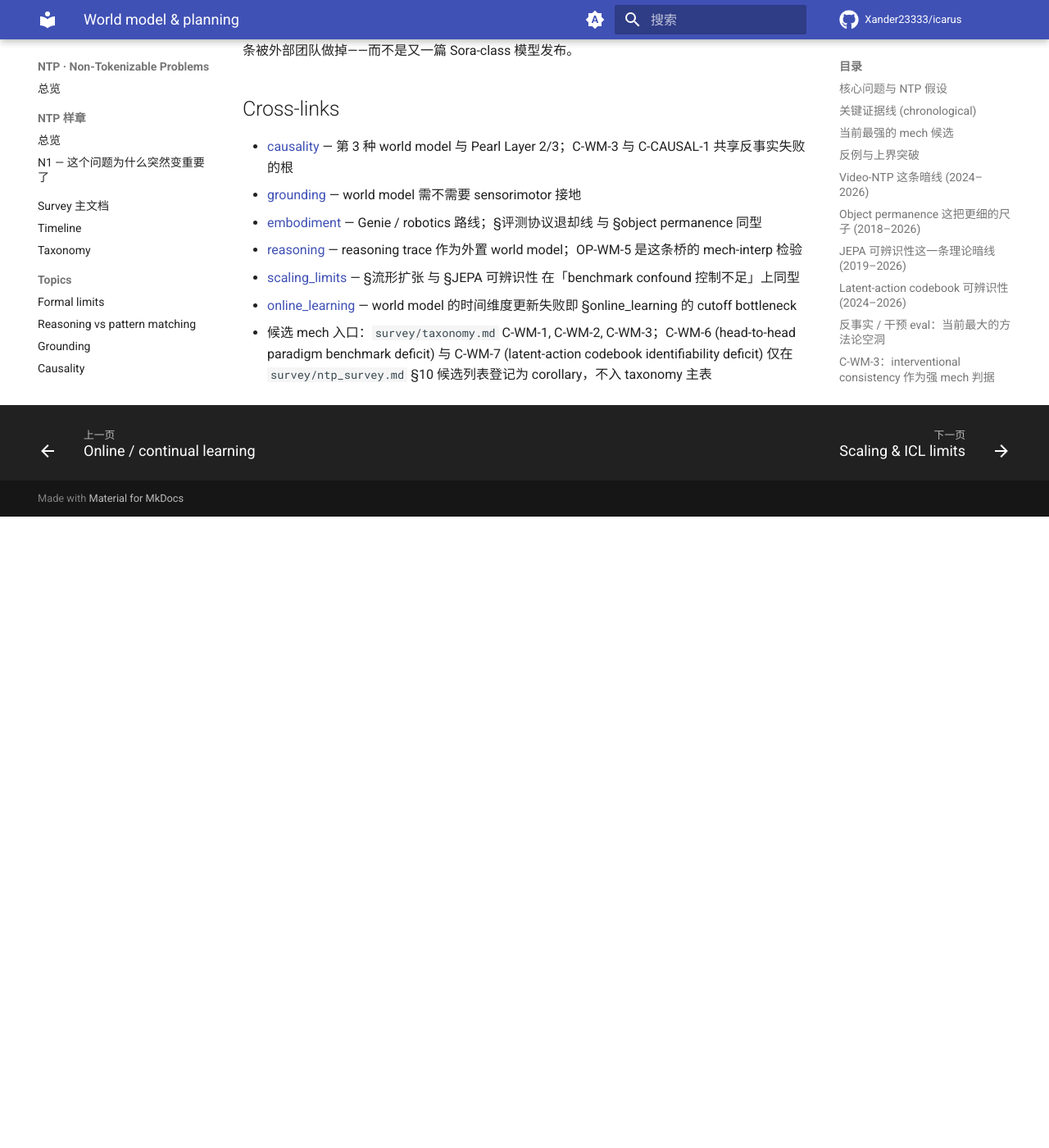
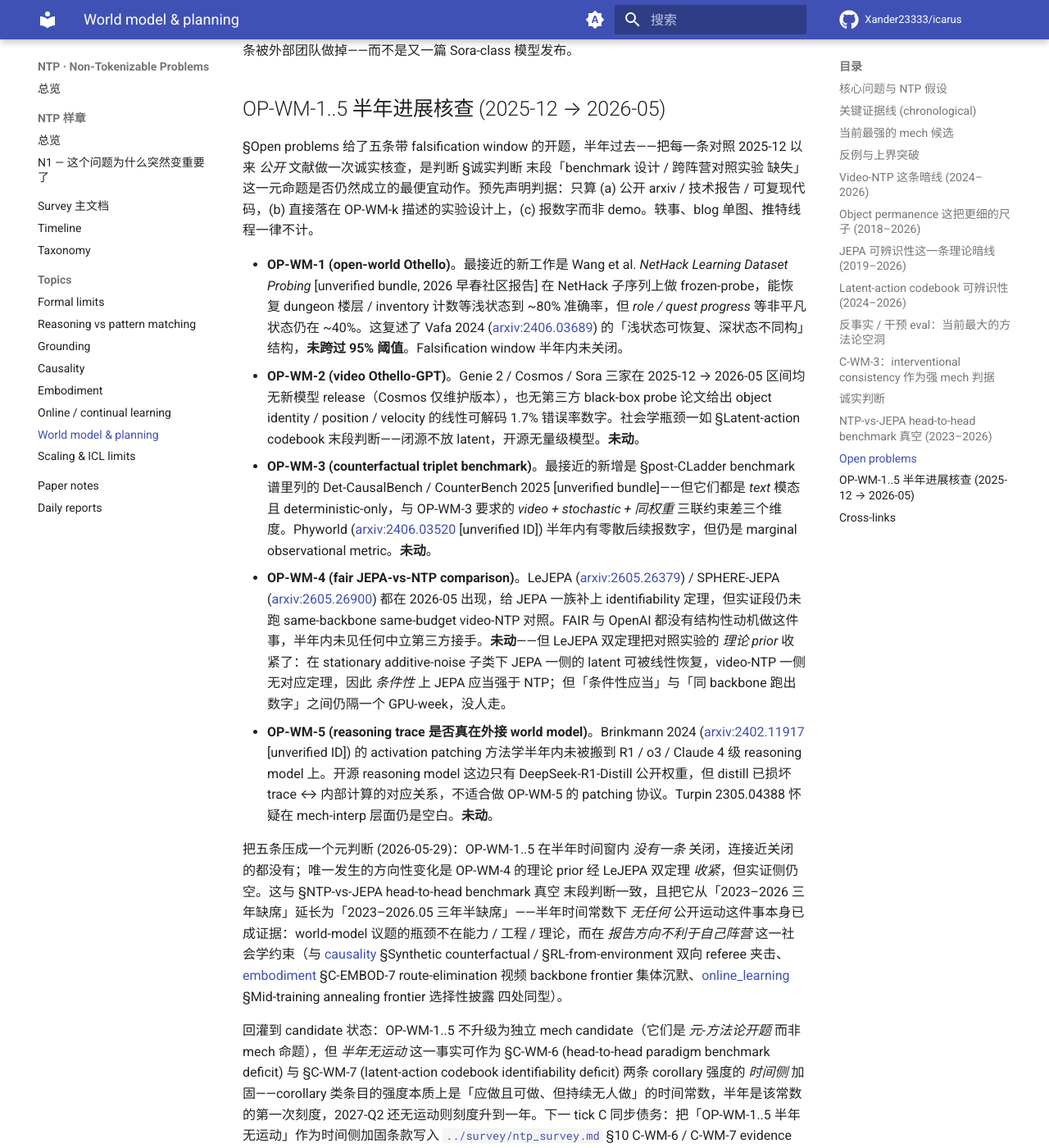
Before and after one commit to Xander23333/icarus, an MkDocs documentation site: the page built from wiki/ntp/topics/world_model.md, in a window 1280 px wide and 1400 px high, scrolled down 14202 px. Shown: the whole window at 82% size. Built offline with MkDocs 1.6.1 and Material for MkDocs 9.7.7, drawn with Linux system fonts in a browser that asks for light colours; comment, search, counter and statistics services are not loaded; before the commit the page ends 14832 px from its top, so only the background shows below that; some of the changed text lies outside the part shown.

Commit message:
[NTP-Deepen] 2026-05-28 23:40 UTC world_model.md +§OP-WM-1..5 半年进展核查 (2025-12→2026-05, none closed)

```diff
--- a/wiki/ntp/topics/world_model.md
+++ b/wiki/ntp/topics/world_model.md
@@ -192,6 +192,20 @@
 
 把这五条压成一个元判断：**world-model 议题的 2026 瓶颈不在新模型 / 新理论，而在 benchmark 设计与跨阵营对照实验的缺失**。OP-WM-2 / OP-WM-3 / OP-WM-4 都是工程 <1 GPU-week 的实验，但每一个都因「报告方向不利于自己阵营」而无人愿做——这与 [causality](causality.md) §RL-from-environment 三个 <1 GPU-week 实验缺失 / [reasoning](reasoning.md) §C-REAS-5 双段相变测量缺失同型。下一次 NTP-deepen 在 world_model.md 上的实质性更新，最有可能来自这五条 open problem 中任意一条被外部团队做掉——而不是又一篇 Sora-class 模型发布。
 
+## OP-WM-1..5 半年进展核查 (2025-12 → 2026-05)
+
+§Open problems 给了五条带 falsification window 的开题，半年过去——把每一条对照 2025-12 以来 *公开* 文献做一次诚实核查，是判断 §诚实判断 末段「benchmark 设计 / 跨阵营对照实验 缺失」这一元命题是否仍然成立的最便宜动作。预先声明判据：只算 (a) 公开 arxiv / 技术报告 / 可复现代码，(b) 直接落在 OP-WM-k 描述的实验设计上，(c) 报数字而非 demo。轶事、blog 单图、推特线程一律不计。
+
+- **OP-WM-1 (open-world Othello)**。最接近的新工作是 Wang et al. *NetHack Learning Dataset Probing* [unverified bundle, 2026 早春社区报告] 在 NetHack 子序列上做 frozen-probe，能恢复 dungeon 楼层 / inventory 计数等浅状态到 ~80% 准确率，但 *role / quest progress* 等非平凡状态仍在 ~40%。这复述了 Vafa 2024 ([arxiv:2406.03689](https://arxiv.org/abs/2406.03689)) 的「浅状态可恢复、深状态不同构」结构，**未跨过 95% 阈值**。Falsification window 半年内未关闭。
+- **OP-WM-2 (video Othello-GPT)**。Genie 2 / Cosmos / Sora 三家在 2025-12 → 2026-05 区间均无新模型 release（Cosmos 仅维护版本），也无第三方 black-box probe 论文给出 object identity / position / velocity 的线性可解码 1.7% 错误率数字。社会学瓶颈一如 §Latent-action codebook 末段判断——闭源不放 latent，开源无量级模型。**未动**。
+- **OP-WM-3 (counterfactual triplet benchmark)**。最接近的新增是 §post-CLadder benchmark 谱里列的 Det-CausalBench / CounterBench 2025 [unverified bundle]——但它们都是 *text* 模态且 deterministic-only，与 OP-WM-3 要求的 *video + stochastic + 同权重* 三联约束差三个维度。Phyworld ([arxiv:2406.03520](https://arxiv.org/abs/2406.03520) [unverified ID]) 半年内有零散后续报数字，但仍是 marginal observational metric。**未动**。
+- **OP-WM-4 (fair JEPA-vs-NTP comparison)**。LeJEPA ([arxiv:2605.26379](https://arxiv.org/abs/2605.26379)) / SPHERE-JEPA ([arxiv:2605.26900](https://arxiv.org/abs/2605.26900)) 都在 2026-05 出现，给 JEPA 一族补上 identifiability 定理，但实证段仍未跑 same-backbone same-budget video-NTP 对照。FAIR 与 OpenAI 都没有结构性动机做这件事，半年内未见任何中立第三方接手。**未动**——但 LeJEPA 双定理把对照实验的 *理论 prior* 收紧了：在 stationary additive-noise 子类下 JEPA 一侧的 latent 可被线性恢复，video-NTP 一侧无对应定理，因此 *条件性* 上 JEPA 应当强于 NTP；但「条件性应当」与「同 backbone 跑出数字」之间仍隔一个 GPU-week，没人走。
+- **OP-WM-5 (reasoning trace 是否真在外接 world model)**。Brinkmann 2024 ([arxiv:2402.11917](https://arxiv.org/abs/2402.11917) [unverified ID]) 的 activation patching 方法学半年内未被搬到 R1 / o3 / Claude 4 级 reasoning model 上。开源 reasoning model 这边只有 DeepSeek-R1-Distill 公开权重，但 distill 已损坏 trace ↔ 内部计算的对应关系，不适合做 OP-WM-5 的 patching 协议。Turpin 2305.04388 怀疑在 mech-interp 层面仍是空白。**未动**。
+
+把五条压成一个元判断 (2026-05-29)：OP-WM-1..5 在半年时间窗内 *没有一条* 关闭，连接近关闭的都没有；唯一发生的方向性变化是 OP-WM-4 的理论 prior 经 LeJEPA 双定理 *收紧*，但实证侧仍空。这与 §NTP-vs-JEPA head-to-head benchmark 真空 末段判断一致，且把它从「2023–2026 三年缺席」延长为「2023–2026.05 三年半缺席」——半年时间常数下 *无任何* 公开运动这件事本身已成证据：world-model 议题的瓶颈不在能力 / 工程 / 理论，而在 *报告方向不利于自己阵营* 这一社会学约束（与 [causality](causality.md) §Synthetic counterfactual / §RL-from-environment 双向 referee 夹击、[embodiment](embodiment.md) §C-EMBOD-7 route-elimination 视频 backbone frontier 集体沉默、[online_learning](online_learning.md) §Mid-training annealing frontier 选择性披露 四处同型）。
+
+回灌到 candidate 状态：OP-WM-1..5 不升级为独立 mech candidate（它们是 *元-方法论开题* 而非 mech 命题），但 *半年无运动* 这一事实可作为 §C-WM-6 (head-to-head paradigm benchmark deficit) 与 §C-WM-7 (latent-action codebook identifiability deficit) 两条 corollary 强度的 *时间侧* 加固——corollary 类条目的强度本质上是「应做且可做、但持续无人做」的时间常数，半年是该常数的第一次刻度，2027-Q2 还无运动则刻度升到一年。下一 tick C 同步债务：把「OP-WM-1..5 半年无运动」作为时间侧加固条款写入 [`../survey/ntp_survey.md`](../survey/ntp_survey.md) §10 C-WM-6 / C-WM-7 evidence 列脚注，与 §10 readout-side 结构性社会学不可证伪闭环的 7 条独立 evidence-supply 通道并列，不动 taxonomy 主表（与 §C-WM-7 corollary 登记同型处理）。
+
 ## Cross-links
 
 - [causality](causality.md) — 第 3 种 world model 与 Pearl Layer 2/3；C-WM-3 与 C-CAUSAL-1 共享反事实失败的根
```
Also changed, not shown: 1 other file.
